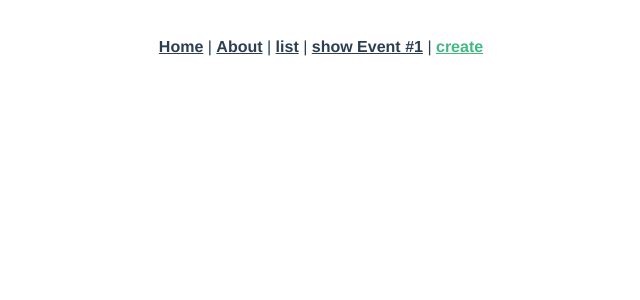
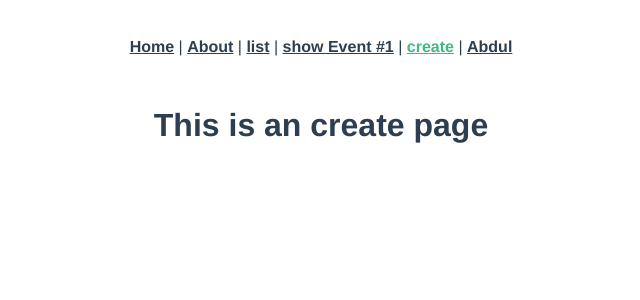
Before and after one commit to iamabdulkarim/real-world-vue, a Vue app: page /event/create in a window 1280 px wide. Shown: the top 300 px of the page, without its empty margins (319-959 px from the left). Built offline with nearby package versions, Linux system fonts and the light colour scheme.

Commit message:
dynamic routes using .params

```diff
--- a/src/App.vue
+++ b/src/App.vue
@@ -5,7 +5,8 @@
       <router-link :to="{name:'About'}">About</router-link> |
       <router-link :to="{name:'event-list'}">list</router-link> |
       <router-link :to="{name:'event-show'}">show Event #1</router-link> |
-      <router-link :to="{name:'event-create'}">create</router-link>
+      <router-link :to="{name:'event-create'}">create</router-link> |
+      <router-link :to="{name:'user', params:{username:'abdul'} }">Abdul</router-link>
     </div>
     <router-view />
   </div>
--- a/src/router/index.js
+++ b/src/router/index.js
@@ -4,6 +4,7 @@
 import EventList from '../views/EventList.vue';
 import EventCreate from '../views/EventCreate.vue';
 import EventShow from '../views/EventShow.vue';
+import User from '../views/User.vue';
 
 Vue.use(VueRouter);
 
@@ -29,6 +30,11 @@
     component: EventShow,
   },
   {
+    path:"/user/:username",
+    name: "user",
+    component: User
+  },
+  {
     path: "/about-us",
     name: "About",
     // route level code-splitting
--- a/src/views/EventCreate.vue
+++ b/src/views/EventCreate.vue
@@ -0,0 +1,5 @@
+<template>
+  <div class="list">
+    <h1>This is an create page</h1>
+  </div>
+</template>
--- a/src/views/EventList.vue
+++ b/src/views/EventList.vue
@@ -0,0 +1,5 @@
+<template>
+  <div class="list">
+    <h1>This is an event page</h1>
+  </div>
+</template>
--- a/src/views/EventShow.vue
+++ b/src/views/EventShow.vue
@@ -0,0 +1,5 @@
+<template>
+  <div class="list">
+    <h1>This is an event page</h1>
+  </div>
+</template>
--- /dev/null
+++ b/src/views/User.vue
@@ -0,0 +1,5 @@
+<template>
+  <div class="user">
+    <h1>This is {{$route.params.username}} page.</h1>
+  </div>
+</template>
```
